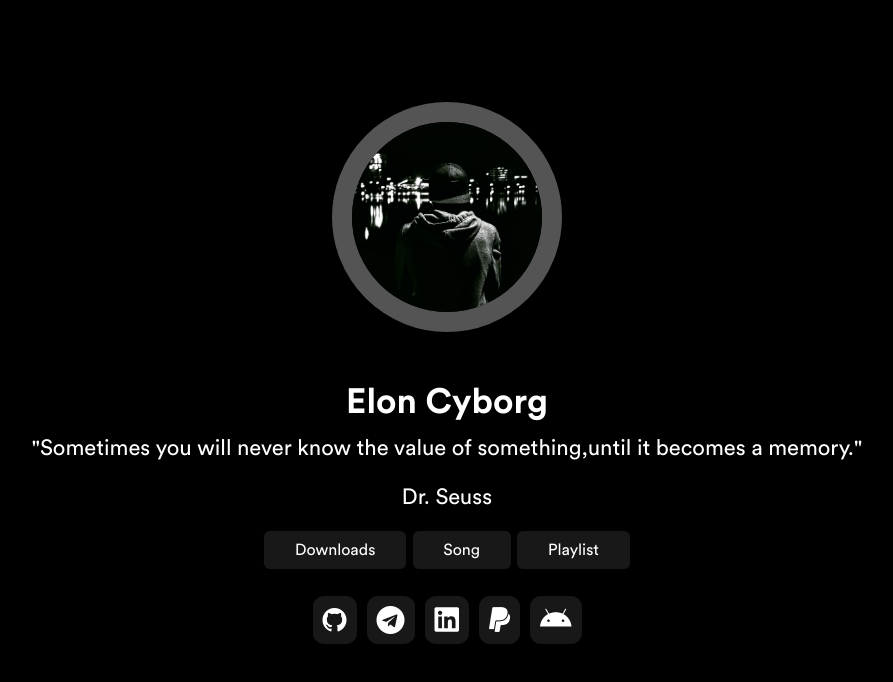
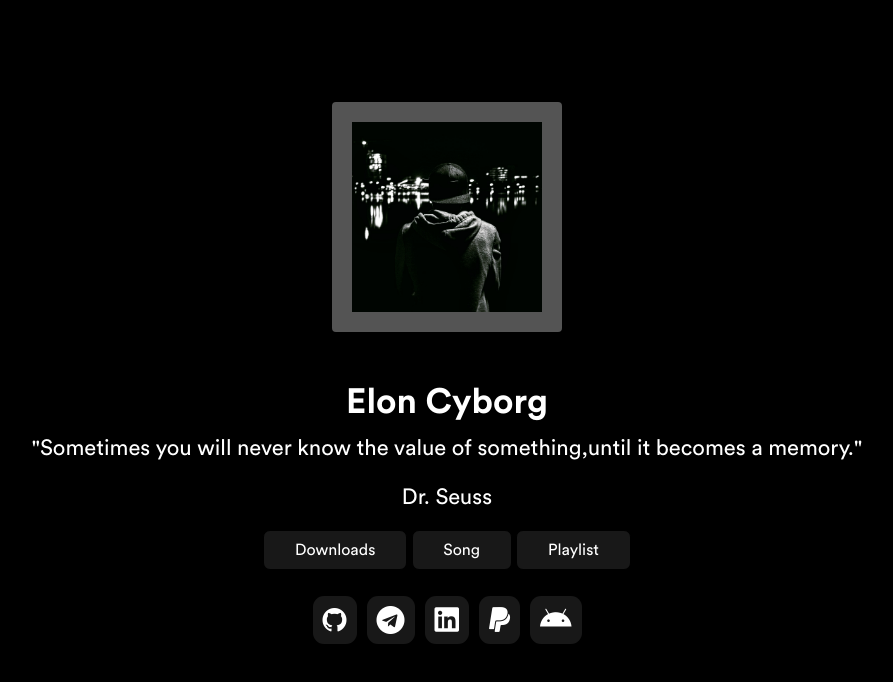
Before and after one commit to cyberelon/cyberelon.github.io, a plain HTML site: page index.html in a window 1280 px wide. Shown: the whole page, without its empty margins (193-1086 px from the left). Drawn offline with nearby package versions, Linux system fonts and the light colour scheme.

Commit message:
Add files via upload

```diff
--- a/index.html
+++ b/index.html
@@ -20,7 +20,7 @@
 
 <body style="background: rgb(0,0,0);">
     <div class="row" style="height: 100%;width: 100%;margin-top: 8%;margin-right: 0px;margin-left: 0px;margin-bottom: 5%;">
-        <div class="col text-center" style="padding-right: 0px;padding-left: 0px;"><img class="rounded-circle img-fluid" src="assets/img/logo.jpg?h=06f0acb69d9f2ca33be96fcc9c410ca5" style="height: 230px;border: 20px solid #545454 ;"><script>
+        <div class="col text-center" style="padding-right: 0px;padding-left: 0px;"><img class="rounded" alt="Cinque Terre" src="assets/img/logo.jpg?h=06f0acb69d9f2ca33be96fcc9c410ca5" style="height: 230px;border: 20px solid #545454 ;"><script>
 window.addEventListener('DOMContentLoaded', (event) => {
 if(/Android|webOS|iPhone|iPad|iPod|BlackBerry|IEMobile|Opera Mini/i.test(navigator.userAgent)){
 document.getElementById("quote").style.textAlign = "justify";
```
